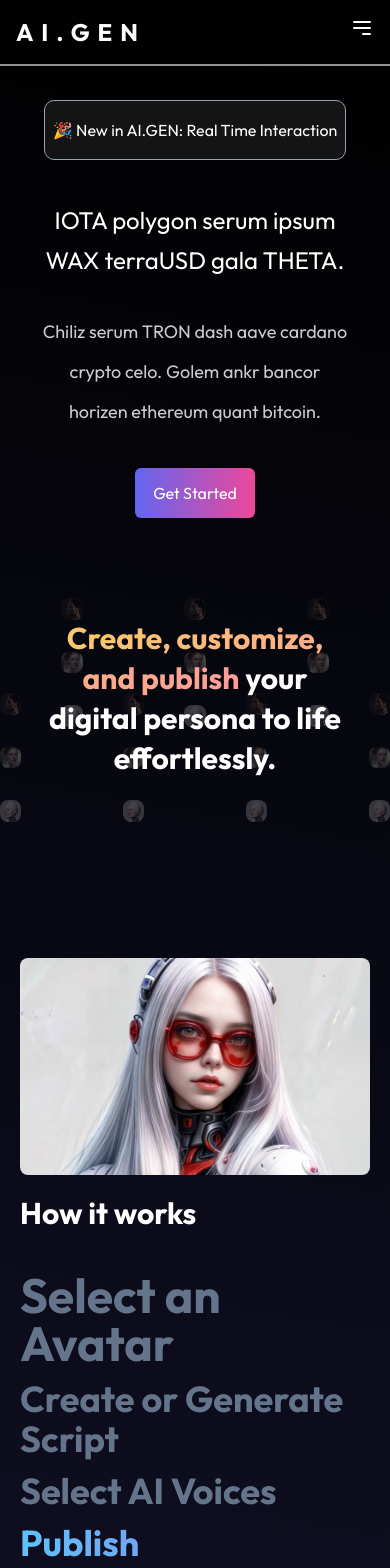
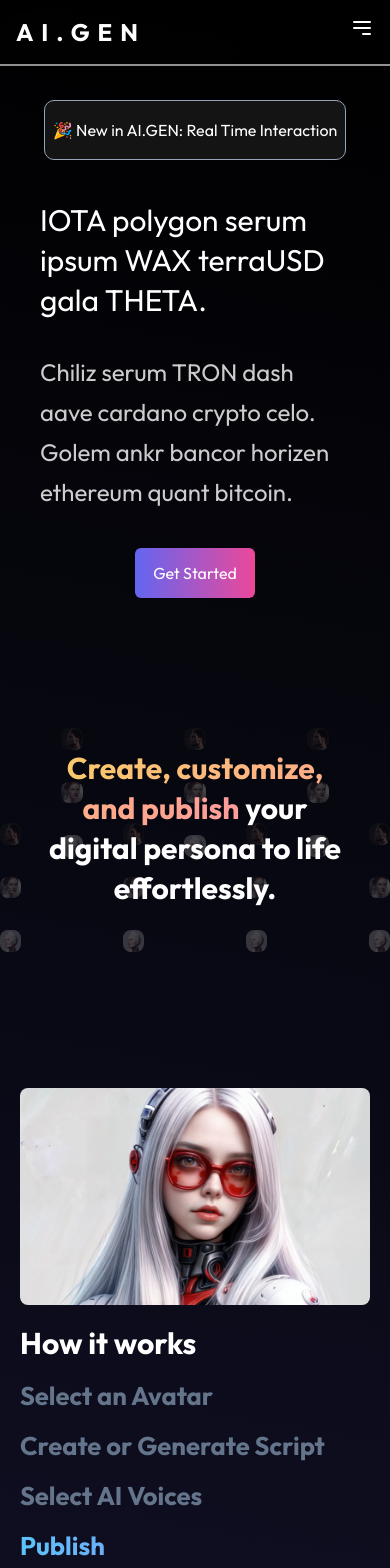
Before and after one commit to ravimishra007/Ravi-Mishra---Frontend-Developer, a React (Vite) app in the folder figma_design/: page / in a window 390 px wide. Shown: the top 1568 px of the page. Built offline with nearby package versions, Linux system fonts and the light colour scheme.

Commit message:
some responsive part done in avatar section

```diff
--- a/figma_design/src/styles/avatar.css
+++ b/figma_design/src/styles/avatar.css
@@ -17,3 +17,14 @@
 .text-inactive {
   color: #64748b;
 }
+
+
+@media (max-width: 500px) {
+  .avatar-section-para p{
+    font-size: 25.58px;
+    line-height: 30px;
+    margin-top: 20px;
+
+  }
+
+}
--- a/figma_design/src/styles/navbar.css
+++ b/figma_design/src/styles/navbar.css
@@ -44,6 +44,33 @@ text-align: center;
     height: Fixed (37.2px)px;
     padding: 12.79px 18.6px 12.79px 18.6px;
       }
+}
+
+
+@media (max-width: 950px) {
+  header{
+    margin-top: 30px !important;
+    display: flex;
+    justify-content: center;
+    flex-direction: column;
+    margin-bottom: 50px;
+  }
+
+  header .btn-h1{
+    width: 100%;
+font-size: 30px;
+font-weight: 400;
+line-height: 40px;
+text-align: left;
+  }
+
+  header .btn-p {
+    color: rgba(255, 255, 255, 0.8);
+    width: auto;
+    font-size: 24px;
+    text-align: left;
+  }
+
 }
 
 
```
